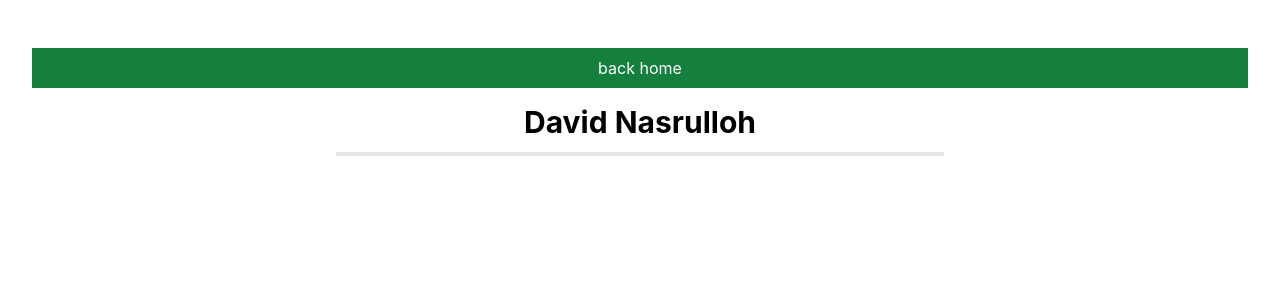
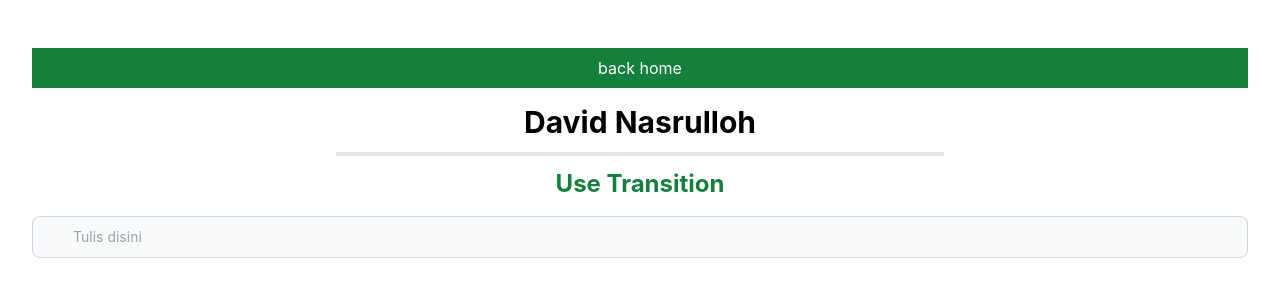
Before and after one commit to davidnasrulloh/learn-hooks-react, a React (Vite) app: page /use-transition in a window 1280 px wide. Shown: the top 300 px of the page. Built offline with nearby package versions, Linux system fonts and the light colour scheme.

Commit message:
feat/david: belajar usetransition

```diff
--- a/src/components/Navbar.jsx
+++ b/src/components/Navbar.jsx
@@ -23,7 +23,7 @@ const Navbar = () => {
                         <Link to="/use-memo" className="hover:text-blue-400">UseMemo</Link>
                         <Link to="/use-callback" className="hover:text-blue-400">UseCallback</Link>
                         <Link to="/use-reducer" className="hover:text-blue-400">UseReducer</Link>
-                        <Link>UseTransition</Link>
+                        <Link to="/use-transition" className="hover:text-blue-400">UseTransition</Link>
                         <Link>UseDefferedValue</Link>
                     </div>
                 </div>
--- /dev/null
+++ b/src/pages/hooksdasar/UseTransition.jsx
@@ -0,0 +1,45 @@
+import React, { useState, useTransition } from "react";
+
+const UseTransitionLearning = () => {
+
+    const [isPending, startTransition] = useTransition()
+    const [input, setInput] = useState("");
+    const [list, setList] = useState([]);
+
+    const LIST_SIZE = 2000
+
+    function handleChange(e) {
+        setInput(e.target.value)
+        startTransition(() => {
+            const l = []
+            for (let i = 0; i < LIST_SIZE; i++) {
+                l.push(e.target.value)
+            }
+            setList(l)
+        })
+    }
+
+    return (
+        <>
+            <div className="text-2xl font-bold text-green-700">
+                Use Transition
+            </div>
+            <form className="flex items-center my-4">
+                <div className="relative w-full">
+                    <input type="text" value={input} onChange={handleChange} id="simple-search" className="bg-gray-50 border border-gray-300 text-gray-900 text-sm rounded-lg focus:ring-blue-500 focus:border-blue-500 block w-full pl-10 p-2.5  dark:bg-gray-700 dark:border-gray-600 dark:placeholder-gray-400 dark:text-white dark:focus:ring-blue-500 dark:focus:border-blue-500" placeholder="Tulis disini" />
+                </div>
+            </form>
+            {
+                isPending
+                    ?
+                    "Loading..."
+                    :
+                    list.map((item, index) => {
+                        return <div key={index}>{item}</div>
+                    })
+            }
+        </>
+    )
+}
+
+export default UseTransitionLearning;
--- a/src/routers/index.jsx
+++ b/src/routers/index.jsx
@@ -8,6 +8,7 @@ import UseRefLearning from "../pages/hooksdasar/UseRef";
 import UseMemoLearnings from "../pages/hooksdasar/UseMemo";
 import UseCallBackLearning from "../pages/hooksdasar/usecallback/UseCallback";
 import UseReducerLearning from "../pages/hooksdasar/UseReducer";
+import UseTransitionLearning from "../pages/hooksdasar/UseTransition";
 
 const SetupRouters = () => {
     return (
@@ -21,6 +22,7 @@ const SetupRouters = () => {
             <Route path="/use-memo" element={<UseMemoLearnings />} />
             <Route path="/use-callback" element={<UseCallBackLearning />} />
             <Route path="/use-reducer" element={<UseReducerLearning />} />
+            <Route path="/use-transition" element={<UseTransitionLearning />} />
         </Routes>
     );
 }
```
